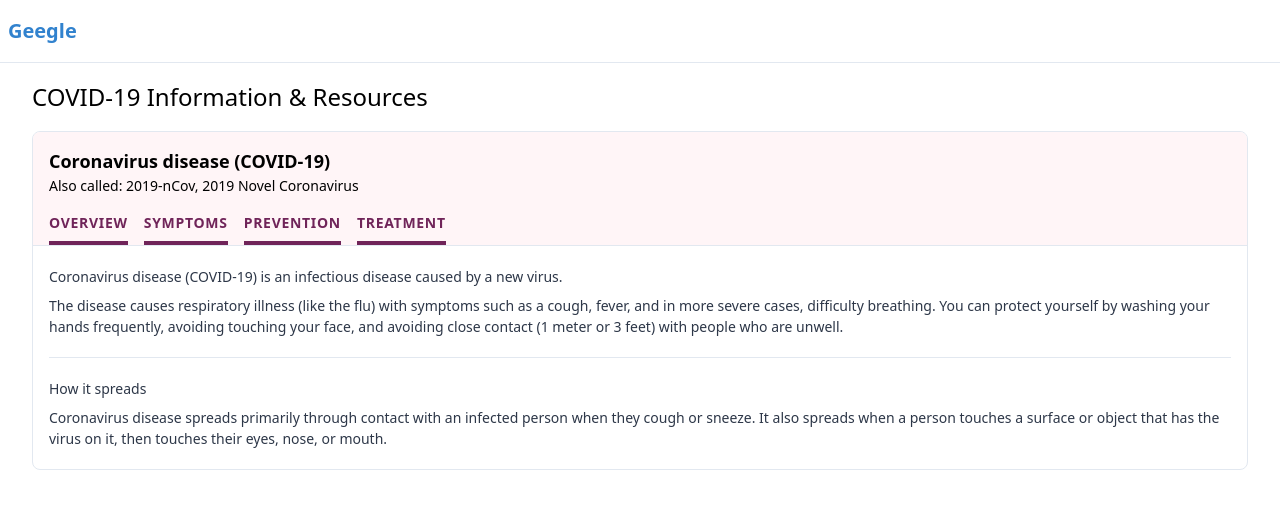
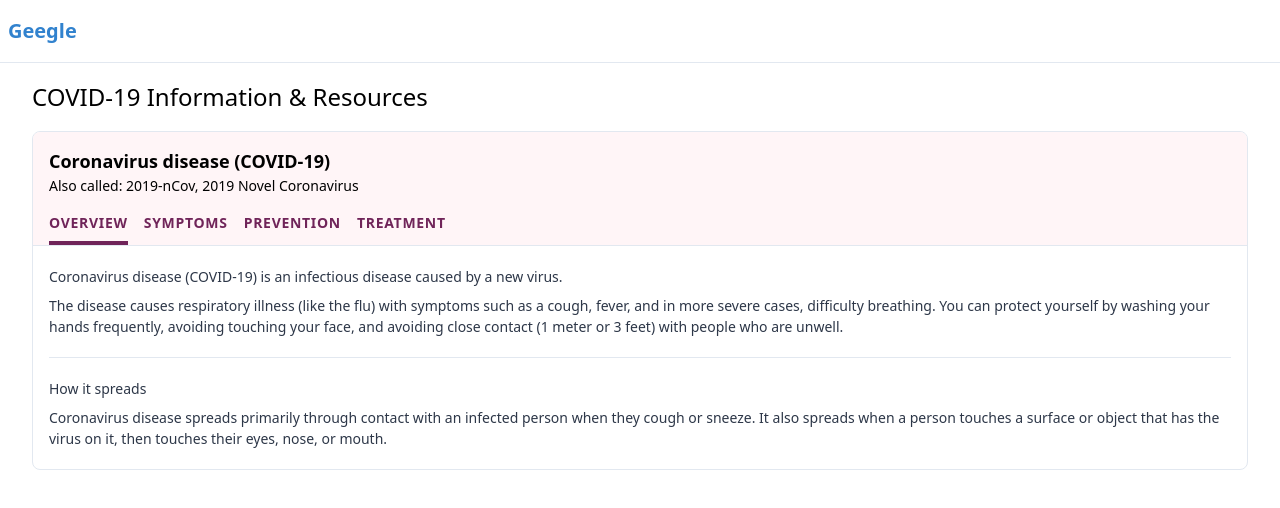
Before and after one commit to dance2die/demo.tailwind-covid19-google, a React (Create React App) app: page / in a window 1280 px wide. Shown: the top 508 px of the page. Built offline with nearby package versions, Linux system fonts and the light colour scheme.

Commit message:
Implemented menu click styling

```diff
--- a/src/App.tsx
+++ b/src/App.tsx
@@ -147,11 +147,19 @@ const Definition = () => {
         </div>
         <nav className='px-4'>
           {/* prettier-ignore */}
-          <ul className="flex overflow-x-scroll">
-            <li className="uppercase text-pink-900 text-sm pb-2 mr-4 border-b-4 border-pink-900 tracking-wider font-semibold" data-name="overview">overview</li>
-            <li className="uppercase text-pink-900 text-sm pb-2 mr-4 border-b-4 border-pink-900 tracking-wider font-semibold" data-name="symptoms">symptoms</li>
-            <li className="uppercase text-pink-900 text-sm pb-2 mr-4 border-b-4 border-pink-900 tracking-wider font-semibold" data-name="prevention">prevention</li>
-            <li className="uppercase text-pink-900 text-sm pb-2 mr-4 border-b-4 border-pink-900 tracking-wider font-semibold" data-name="treatment">treatment</li>
+          <ul className="flex overflow-x-hidden">
+            <li className={`uppercase text-pink-900 text-sm pb-2 mr-4 tracking-wider font-semibold ${selectedContent === "overview" && "border-b-4 border-pink-900"}`}>
+              <a href="#" onClick={() => setSelectedContent("overview")}>overview</a>
+            </li>
+            <li className={`uppercase text-pink-900 text-sm pb-2 mr-4 tracking-wider font-semibold ${selectedContent === "symptoms" && "border-b-4 border-pink-900"}`}>
+              <a href="#" onClick={() => setSelectedContent("symptoms")}>symptoms</a>
+            </li>
+            <li className={`uppercase text-pink-900 text-sm pb-2 mr-4 tracking-wider font-semibold ${selectedContent === "prevention" && "border-b-4 border-pink-900"}`}>
+              <a href="#" onClick={() => setSelectedContent("prevention")}>prevention</a>
+            </li>
+            <li className={`uppercase text-pink-900 text-sm pb-2 mr-4 tracking-wider font-semibold ${selectedContent === "treatment" && "border-b-4 border-pink-900"}`}>
+              <a href="#" onClick={() => setSelectedContent("treatment")}>treatment</a>
+            </li>
           </ul>
         </nav>
       </article>
```
